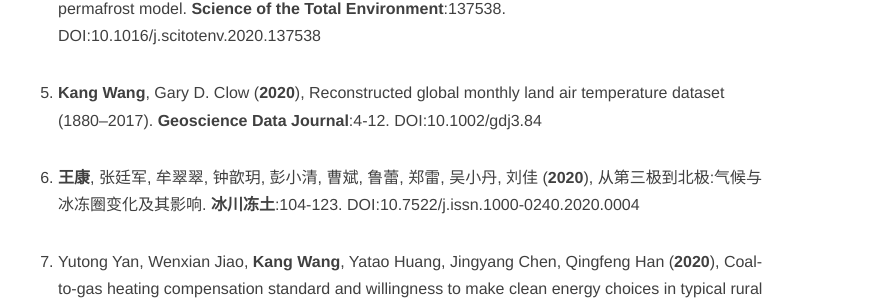
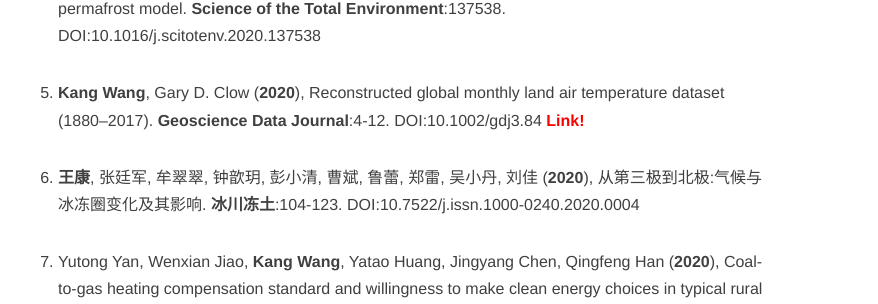
Before and after one commit to CryoECNU/cryoecnu.github.io, a Jekyll site: the page built from publication.md, in a window 1280 px wide and 900 px high, scrolled down 672 px. Shown: the part 148-452 px from the top of the window, without its empty margins (247-1125 px from the left). Built offline with Jekyll 4.4.1, drawn with Linux system fonts in a browser that asks for light colours; nearby versions of some CDN libraries.

Commit message:
Update publication.md

```diff
--- a/publication.md
+++ b/publication.md
@@ -36,6 +36,7 @@ Sensitivity evaluation of the Kudryavtsev permafrost model.
 Reconstructed global monthly land air temperature dataset (1880–2017).
 **Geoscience Data Journal**:4-12.
 [DOI:10.1002/gdj3.84](https://doi.org/10.1002/gdj3.84)
+[<span style="color:red">**Link!**</span>](https://cryoecnu.github.io/blog/2020/09/10/DINEOF_Land_Air_Temp_Data/)
 
 1. **王康**, 张廷军, 牟翠翠, 钟歆玥, 彭小清, 曹斌, 鲁蕾, 郑雷, 吴小丹, 刘佳
 (**2020**),
```
